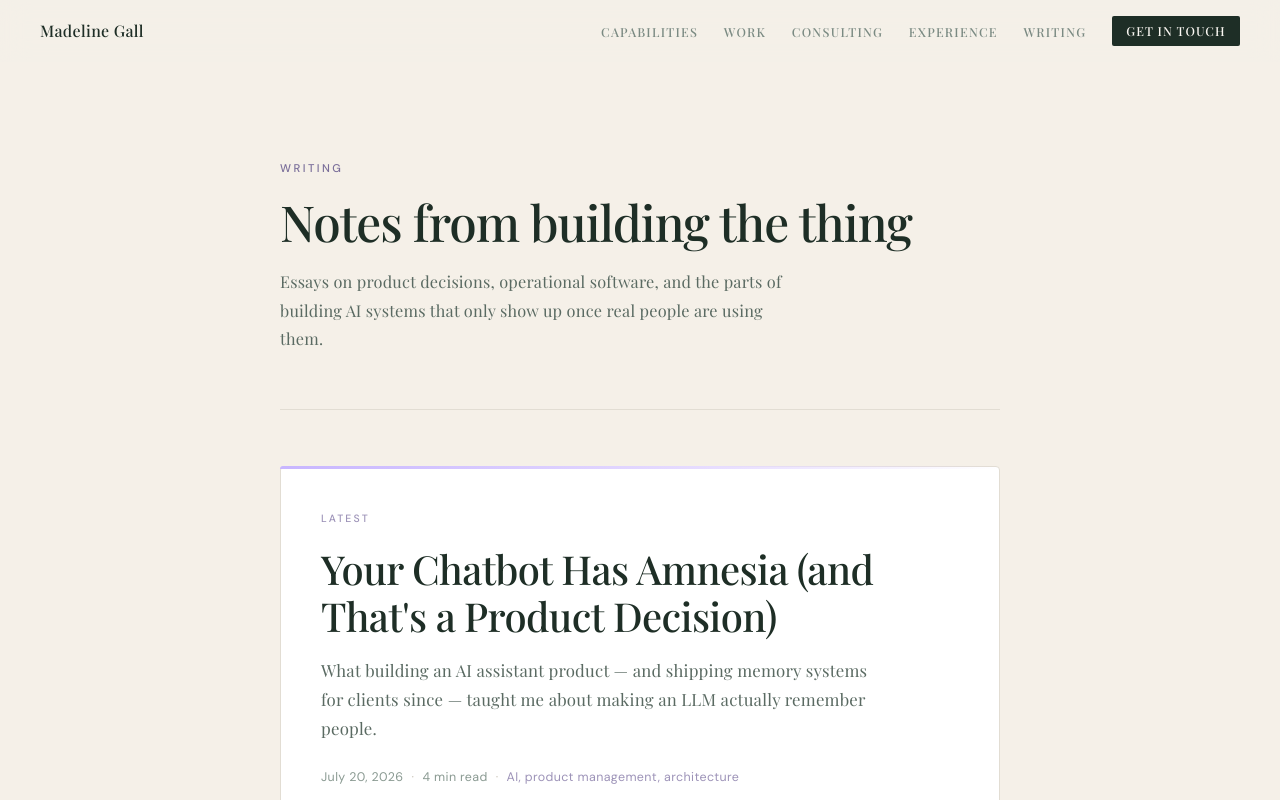
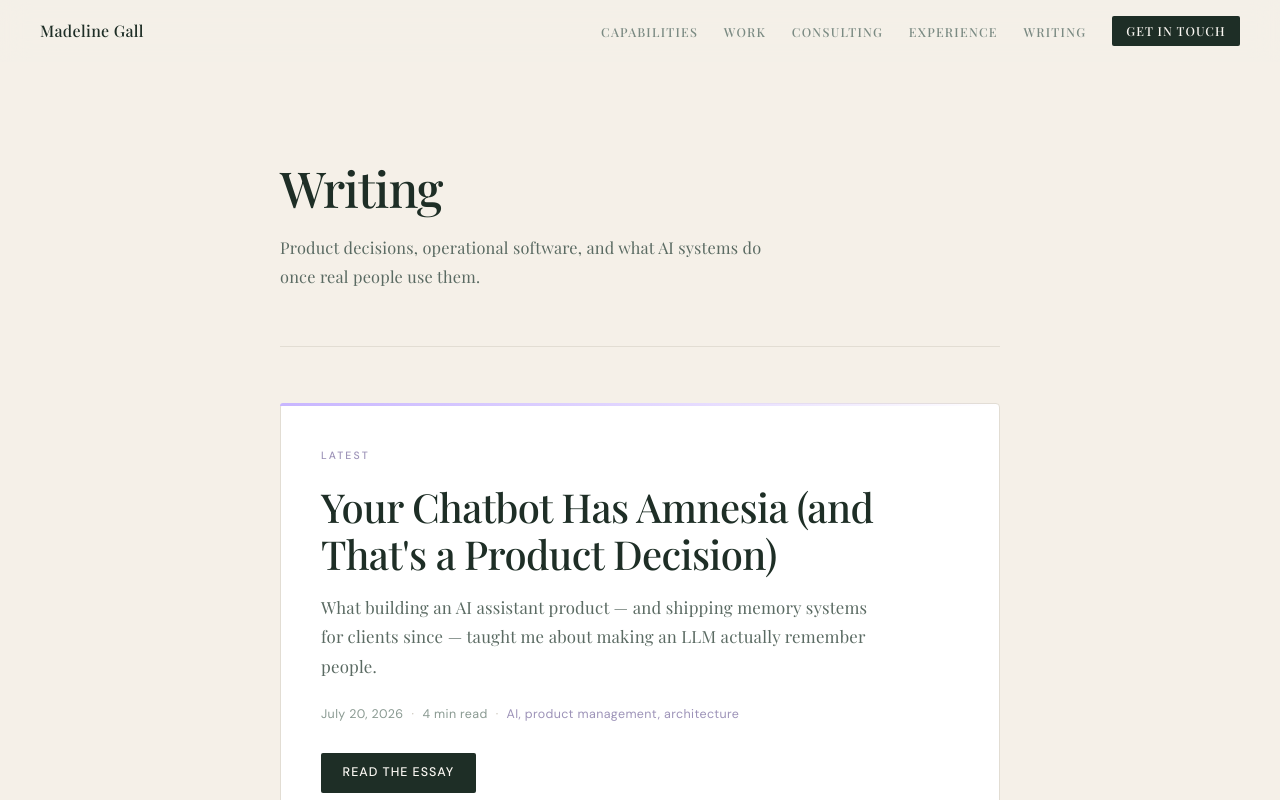
Before and after one commit to madelinegit/madelinedotcom, a React (Vite) app: page /blog in a window 1280 px wide. Shown: the top 800 px of the page. Built offline with nearby package versions, Linux system fonts and the light colour scheme.

Commit message:
Simplify the blog header copy
"Notes from building the thing" was vague and competed with the essay titles
for attention. Drop the eyebrow, name the page plainly, and cut the intro from
22 words to 15.

```diff
--- a/src/pages/Blog.tsx
+++ b/src/pages/Blog.tsx
@@ -15,11 +15,10 @@ function Blog() {
       />
 
       <header className="blog-header">
-        <p className="blog-eyebrow">Writing</p>
-        <h1 className="blog-title">Notes from building the thing</h1>
+        <h1 className="blog-title">Writing</h1>
         <p className="blog-intro">
-          Essays on product decisions, operational software, and the parts of building AI
-          systems that only show up once real people are using them.
+          Product decisions, operational software, and what AI systems do once real people
+          use them.
         </p>
       </header>
 
```
